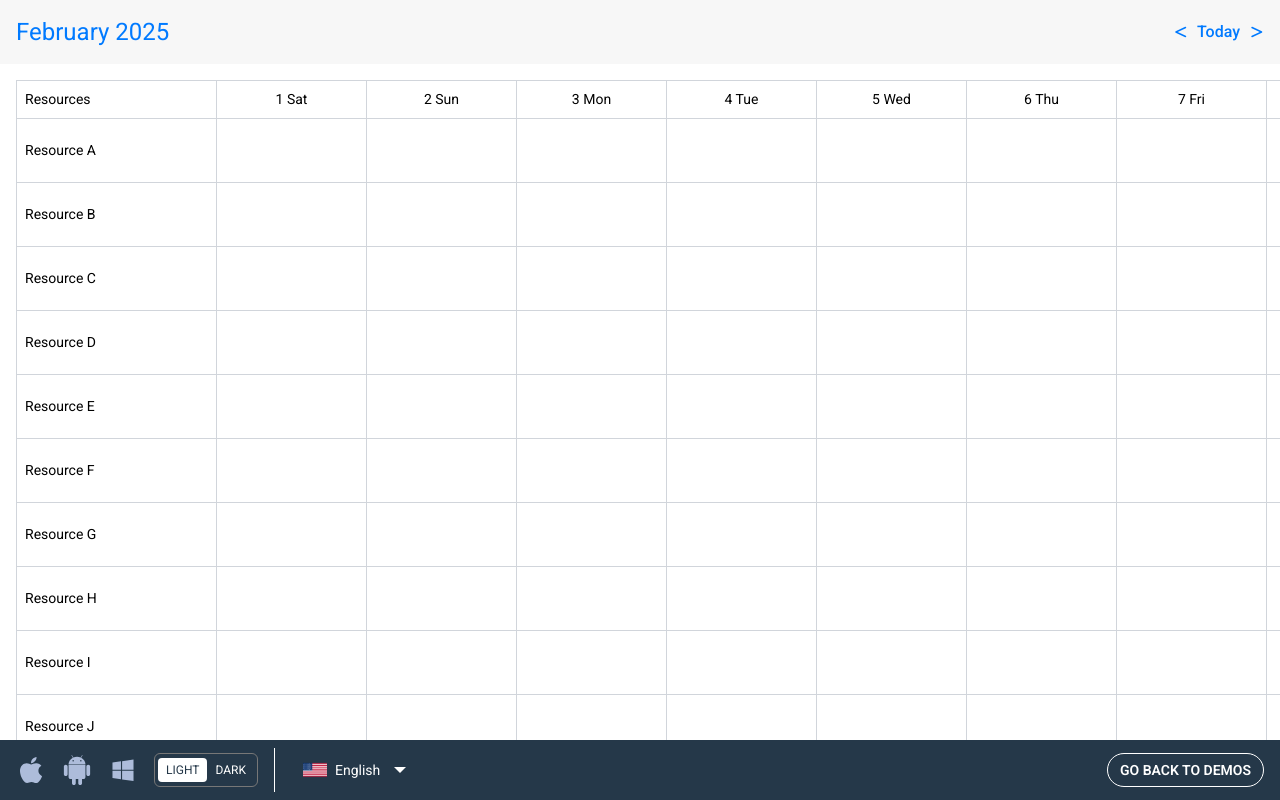
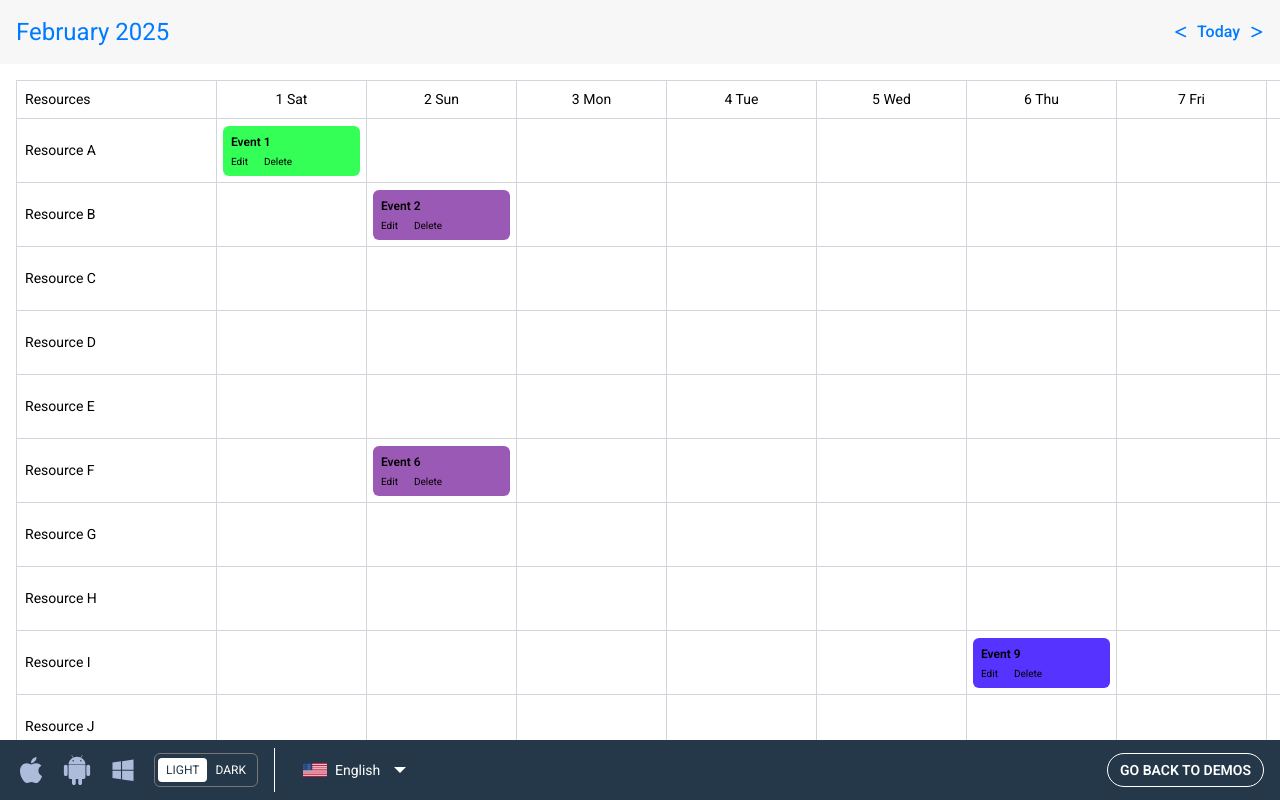
Before and after one commit to ameh-samson/mobiscroll-monthly-calendar, a React (Vite) app: page / in a window 1280 px wide. Built offline with nearby package versions, Linux system fonts and the light colour scheme.

Commit message:
add "add, edit and delete features"

```diff
--- a/src/components/Header.jsx
+++ b/src/components/Header.jsx
@@ -6,7 +6,6 @@ const Header = ({
   setCurrentMonth,
   setCurrentYear,
 }) => {
-  const today = new Date();
   const currentMonthName = new Date(currentYear, currentMonth).toLocaleString(
     "default",
     {
@@ -34,10 +33,6 @@ const Header = ({
     }
   };
 
-  // Check if today is in the selected month
-  const isToday =
-    today.getMonth() === currentMonth && today.getFullYear() === currentYear;
-
   return (
     <header className="flex justify-between items-center p-4">
       {/* Month and year */}
@@ -51,9 +46,7 @@ const Header = ({
           <PiLessThanBold />
         </span>
 
-        <span>
-          {isToday ? "Today" : `Viewing: ${currentMonthName}, ${currentYear}`}
-        </span>
+        <span>Today</span>
 
         <span className="cursor-pointer" onClick={goToNextMonth}>
           <PiGreaterThanBold />
--- a/src/components/calender/Calender.jsx
+++ b/src/components/calender/Calender.jsx
@@ -3,6 +3,7 @@ import { useEffect, useState } from "react";
 
 const Calendar = ({ currentMonth, currentYear, theme }) => {
   const [resources, setResources] = useState([]);
+  const [events, setEvents] = useState([]);
   const daysInMonth = new Date(currentYear, currentMonth + 1, 0).getDate();
 
   // Default resources A to O
@@ -11,15 +12,22 @@ const Calendar = ({ currentMonth, currentYear, theme }) => {
     (_, i) => `Resource ${String.fromCharCode(65 + i)}`
   );
 
-  // Load resources from local storage or set defaults
   useEffect(() => {
     const storedResources = JSON.parse(localStorage.getItem("resources"));
     if (storedResources) {
       setResources(storedResources);
     } else {
-      // Set default resources if no resources are found in local storage
       setResources(defaultResources);
       localStorage.setItem("resources", JSON.stringify(defaultResources));
+    }
+
+    const storedEvents = JSON.parse(localStorage.getItem("events"));
+    if (storedEvents) {
+      setEvents(storedEvents);
+    } else {
+      const generatedEvents = generateDefaultEvents(defaultResources);
+      setEvents(generatedEvents);
+      localStorage.setItem("events", JSON.stringify(generatedEvents));
     }
   }, []);
 
@@ -29,20 +37,89 @@ const Calendar = ({ currentMonth, currentYear, theme }) => {
     }
   }, [resources]);
 
+  // Function to generate default events
+  const generateDefaultEvents = (resourceList) => {
+    const defaultEvents = [];
+    resourceList.forEach((resource, index) => {
+      const randomDay = Math.floor(Math.random() * daysInMonth) + 1; // Random day in the month
+      const newEvent = {
+        resource,
+        date: new Date(
+          currentYear,
+          currentMonth,
+          randomDay
+        ).toLocaleDateString(),
+        title: `Event ${index + 1}`,
+        color: getRandomColor(),
+        id: Date.now() + index,
+      };
+      defaultEvents.push(newEvent);
+    });
+    return defaultEvents;
+  };
+
   const addResource = () => {
     const newResource = `Resource ${String.fromCharCode(
       65 + resources.length
     )}`;
-    setResources([...resources, newResource]);
+    const updatedResources = [...resources, newResource];
+    setResources(updatedResources);
+    localStorage.setItem("resources", JSON.stringify(updatedResources));
+
+    // Add a default event for the new resource
+    const randomDay = Math.floor(Math.random() * daysInMonth) + 1;
+    const newEvent = {
+      resource: newResource,
+      date: new Date(currentYear, currentMonth, randomDay).toLocaleDateString(),
+      title: `Event ${events.length + 1}`,
+      color: getRandomColor(),
+      id: Date.now(),
+    };
+
+    const updatedEvents = [...events, newEvent];
+    setEvents(updatedEvents);
+    localStorage.setItem("events", JSON.stringify(updatedEvents));
+  };
+
+  const addEvent = (resource, date) => {
+    const newEvent = {
+      resource,
+      date,
+      title: "New Event",
+      color: getRandomColor(),
+      id: Date.now(),
+    };
+    const updatedEvents = [...events, newEvent];
+    setEvents(updatedEvents);
+    localStorage.setItem("events", JSON.stringify(updatedEvents));
+  };
+
+  const changeEventTitle = (eventId, newTitle) => {
+    const updatedEvents = events.map((ev) =>
+      ev.id === eventId ? { ...ev, title: newTitle } : ev
+    );
+    setEvents(updatedEvents);
+    localStorage.setItem("events", JSON.stringify(updatedEvents));
+  };
+
+  const deleteEvent = (eventId) => {
+    if (window.confirm("Are you sure you want to delete this event?")) {
+      const updatedEvents = events.filter((ev) => ev.id !== eventId);
+      setEvents(updatedEvents);
+      localStorage.setItem("events", JSON.stringify(updatedEvents));
+    }
+  };
+
+  const getRandomColor = () => {
+    const colors = ["#FF5733", "#33FF57", "#5733FF", "#F1C40F", "#9B59B6"];
+    return colors[Math.floor(Math.random() * colors.length)];
   };
 
   return (
     <div className="p-4">
       <table>
-        {/* Table Header */}
         <thead>
           <tr>
-            {/* Fixed Resources Column */}
             <th
               className={`sticky left-0 top-0 z-20 p-2 border font-normal text-start  ${
                 theme === "dark"
@@ -75,13 +152,11 @@ const Calendar = ({ currentMonth, currentYear, theme }) => {
           </tr>
         </thead>
 
-        {/* Table Body */}
         <tbody>
           {resources.map((resource, rowIndex) => (
             <tr key={rowIndex}>
-              {/* Fixed Resource Column */}
               <td
-                className={`sticky left-0 z-10 p-2 border ${
+                className={`select-none sticky left-0 z-10 p-2 border ${
                   theme === "dark"
                     ? "bg-black text-white border-[#333333]"
                     : "bg-white border-gray-300"
@@ -90,26 +165,78 @@ const Calendar = ({ currentMonth, currentYear, theme }) => {
               >
                 {resource}
               </td>
-              {[...Array(daysInMonth)].map((_, colIndex) => (
+              {[...Array(daysInMonth)].map((_, colIndex) => {
+                const date = new Date(currentYear, currentMonth, colIndex + 1);
+                return (
                   <td
                     key={`${rowIndex}-${colIndex}`}
                     className={`h-16 border ${
                       theme === "dark" ? "border-[#333333]" : "border-gray-300"
                     }`}
                     style={{ minWidth: "150px" }}
-                ></td>
+                    onClick={() =>
+                      addEvent(resource, date.toLocaleDateString())
+                    }
+                  >
+                    {events
+                      .filter(
+                        (event) =>
+                          event.resource === resource &&
+                          event.date === date.toLocaleDateString()
+                      )
+                      .map((event, idx) => (
+                        <div
+                          key={idx}
+                          style={{
+                            backgroundColor: event.color,
+                            height: "50px",
+                            margin: "5px",
+                            cursor: "move",
+                          }}
+                          className="p-2 rounded-md"
+                        >
+                          <div>
+                            <h2 className="text-xs font-semibold">
+                              {event.title}
+                            </h2>
+
+                            <button
+                              className="text-[10px] mr-4"
+                              onClick={(e) => {
+                                e.stopPropagation();
+                                const newTitle = prompt(
+                                  "Enter new event title:",
+                                  event.title
+                                );
+                                if (newTitle)
+                                  changeEventTitle(event.id, newTitle);
+                              }}
+                            >
+                              Edit
+                            </button>
+                            <button
+                              className="text-[10px]"
+                              onClick={(e) => {
+                                e.stopPropagation();
+                                deleteEvent(event.id);
+                              }}
+                            >
+                              Delete
+                            </button>
+                          </div>
+                        </div>
                       ))}
+                  </td>
+                );
+              })}
             </tr>
           ))}
         </tbody>
       </table>
 
-      {/* Add Resource Button */}
       <button
         onClick={addResource}
-        className={`mt-4 p-2 bg-blue-500 rounded-md border text-xs sticky left-0 ${
-          theme === "dark" ? "text-white" : "text-black"
-        }`}
+        className="mt-4 p-2 bg-blue-500 rounded-md text-white"
       >
         Add more resources
       </button>
```
Lines whose indentation alone changed are shown as unchanged.
